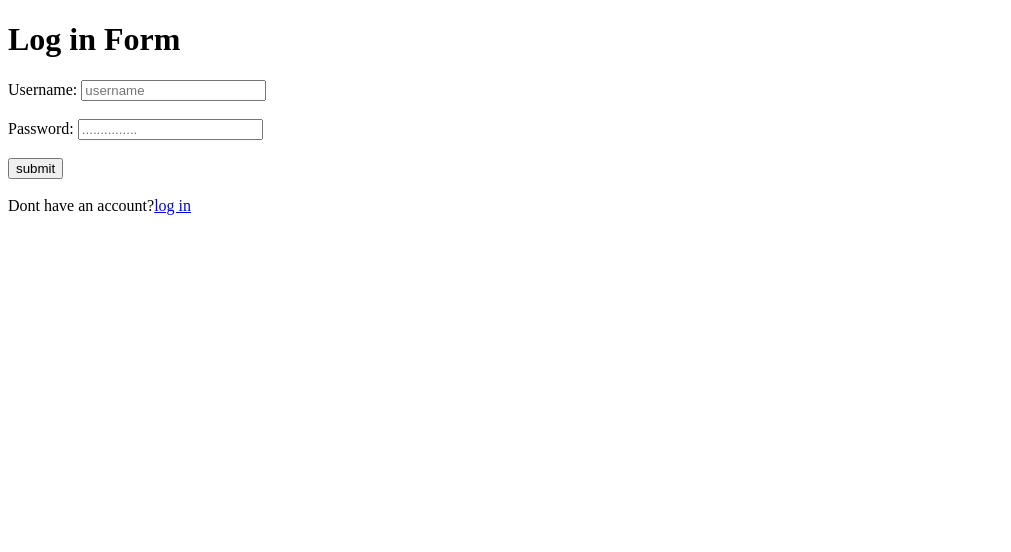
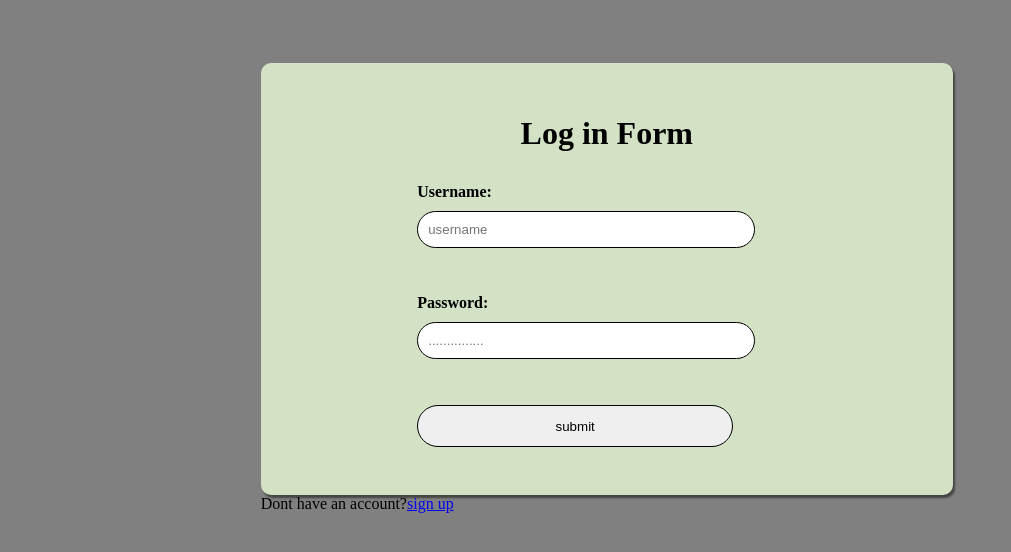
Before and after one commit to CraristMaster/scratch, a plain HTML site: page loginform.html in a window 1280 px wide. Shown: the whole page, without its empty margins (0-1011 px from the left). Drawn offline with Linux system fonts and the light colour scheme.

Commit message:
simple design form
this is a simple design form of today

```diff
--- a/loginform.html
+++ b/loginform.html
@@ -2,15 +2,75 @@
 <html lang="en">
 <head>
 <title>log in</title>
+<style>
+h1{
+text-align: center;
+}
+.main_wrappper{
+display: flex;
+background-color: #061010;
+margin-left: 10%;
+}
+body{
+background-color: grey;
+}
+form{
+display: flex;
+justify-content: center;
+flex-direction: column;
+background-color: #D3E1C5;
+box-shadow: 2px 3px 2px #444643;
+width: 50%;
+height: 15%;
+border-radius: 10px;
+padding: 30px;
+margin-left: 20%;
+margin-top: 5%;
+}
+label{
+padding: 0px;
+margin: 10px;
+font-weight: 600;
+margin-left: 20%;
+}
+ button{
+width: 50%;
+display: flex;
+justify-content: center;
+align-items: center;
+height: 40px;
+padding: 20px;
+outline: none;
+border: 1px solid black;
+border-radius: 30px;
+margin-top: 10px;
+margin-left: 20%;
+}
+form > input{
+outline: none;
+border: 1px solid black;
+padding:  10px;
+height: 15%;
+width: 50%;
+border-radius: 20px;
+margin-left: 20%;
+}
+span{
+margin-left: 20%;
+text-decoration: none;
+}
+</style>
 </head>
 <body>
+<div class="main_wrapper">
+<form method="loginform.html" action="post">
 <h1>Log in Form</h1>
-<form method="post">
 <label>Username:</label>
-<input type="text" name="username" placeholder="username"><br><br>
+<input type="text" name="username" placeholder="username" required=""><br><br>
 <label>Password:</label>
-<input type="password" name="password" placeholder="..............."><br><br>
-<button value="submit">submit</button><br><br>
+<input type="password" name="password" placeholder="..............." required=""><br><br>
+<button value="submit">submit</button><br>
+</div>
 <span>
-Dont have an account?<a href="scratch.html" >log in</a>
+Dont have an account?<a href="newform.html" >sign up</a>
 </span>
```
Also changed, not shown: newform.html (added, +85 -0 lines).
